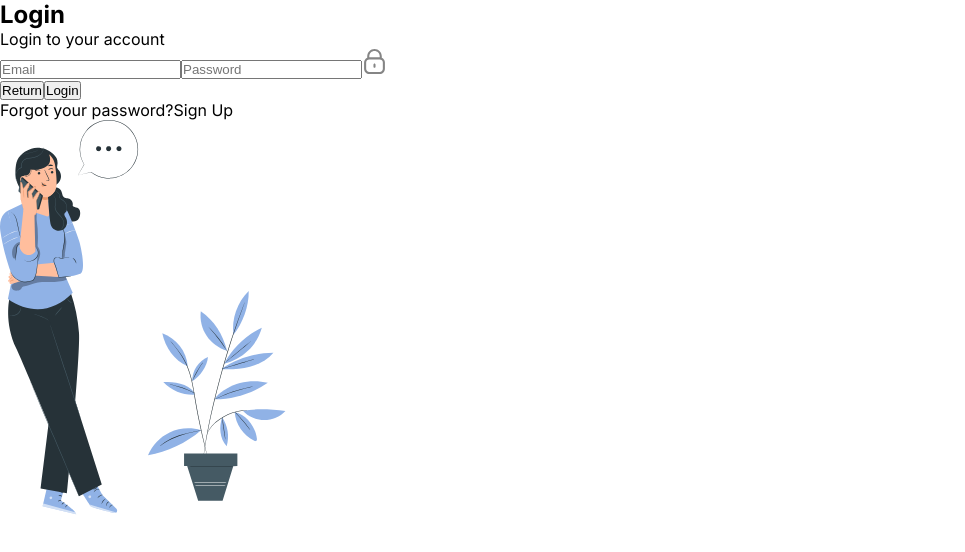
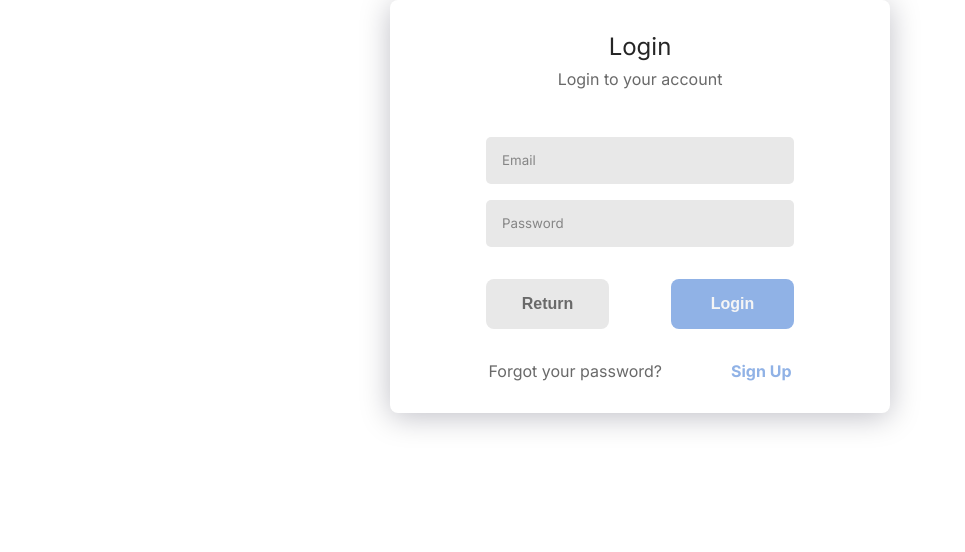
Before and after one commit to Carol-Rocha/Hello_Contacts_frontend, a React (Vite) app: page /login in a window 1280 px wide. Shown: the top 552 px of the page, without its empty margins (0-965 px from the left). Built offline with nearby package versions, Linux system fonts and the light colour scheme.

Commit message:
feat: create form component

```diff
--- /dev/null
+++ b/src/components/Form/index.tsx
@@ -0,0 +1,36 @@
+import { ReactNode } from 'react'
+import loginImage from '../../assets/images/Frame.svg'
+import { StyledFormContainer } from './style'
+
+type TFormContainer = {
+  title: string
+  paragraph: string
+  registration_question: string
+  submitButton: string
+  children: ReactNode
+}
+
+export const FormContainer = ({
+  title,
+  paragraph,
+  registration_question,
+  submitButton,
+  children
+}: TFormContainer) => {
+  return (
+    <StyledFormContainer>
+      <section>
+        <div className='form-information'>
+          <h1>{title}</h1>
+          <p>{paragraph}</p>
+        </div>
+        {children}
+        <div className='form-buttons'>
+          <span>{registration_question}</span>
+          <span id='submit-button'>{submitButton}</span>
+        </div>
+      </section>
+      <img src={loginImage} alt='illustration image' />
+    </StyledFormContainer>
+  )
+}
--- /dev/null
+++ b/src/components/Form/style.ts
@@ -0,0 +1,118 @@
+import styled from 'styled-components'
+
+export const StyledFormContainer = styled.div`
+  display: flex;
+  flex-direction: column;
+  min-width: 300px;
+
+  section {
+    display: flex;
+    flex-direction: column;
+    width: 100%;
+    max-width: 500px;
+    margin: 0 auto;
+    padding: 1rem 1.5rem;
+
+    .form-information {
+      display: flex;
+      flex-direction: column;
+      align-items: center;
+      gap: 0.5rem;
+
+      h1 {
+        color: var(--grey-6);
+        font-weight: lighter;
+      }
+
+      p {
+        color: var(--grey-3);
+      }
+    }
+
+    .form-buttons {
+      display: flex;
+      flex-direction: row;
+      justify-content: space-around;
+
+      span {
+        color: var(--grey-3);
+      }
+
+      #submit-button {
+        color: var(--color-primary-1);
+        font-weight: bolder;
+      }
+    }
+  }
+
+  form {
+    display: flex;
+    flex-direction: column;
+    gap: 1rem;
+
+    padding: 3rem 2rem 2rem 2rem;
+
+    .nav-buttons {
+      display: flex;
+      flex-direction: row;
+      justify-content: space-between;
+      padding-top: 1rem;
+
+      button {
+        padding: 1rem 1.5rem;
+
+        min-width: 40%;
+        border: none;
+        border-radius: var(--border-radius-8);
+
+        background-color: var(--grey-1);
+        color: var(--grey-3);
+        font-size: var(--font-size-16);
+        font-weight: bold;
+      }
+
+      #button-submit {
+        background-color: var(--color-primary-1);
+        color: var(--grey-0);
+        font-weight: bold;
+      }
+
+      button:active,
+      #button-submit:active {
+        background-color: var(--grey-3);
+        color: var(--grey-0);
+        font-weight: bold;
+      }
+    }
+  }
+
+  img {
+    display: none;
+  }
+
+  /* Breakpoint para tablets maiores */
+  @media (min-width: 600px) {
+    /* regras de estilo aqui */
+    section {
+      box-shadow: 0px 4px 30px rgba(0, 4, 30, 0.25);
+      border-radius: var(--border-radius-8);
+
+      padding: 2rem 4rem;
+    }
+  }
+
+  /* Breakpoint para desktops pequenos */
+  @media (min-width: 800px) {
+    flex-direction: row;
+    justify-content: center;
+
+    /* img {
+      display: flex;
+    } */
+  }
+
+  /* Breakpoint para desktops grandes */
+  @media (min-width: 1000px) {
+    /* regras de estilo aqui */
+  }
+`
--- a/src/pages/LoginPage/index.tsx
+++ b/src/pages/LoginPage/index.tsx
@@ -1,42 +1,39 @@
 import { useForm } from 'react-hook-form'
-import loginImage from '../../assets/images/Frame.svg'
-import closed_password from '../../assets/icons/closed_password.svg'
 import { TLoginData, loginSchema } from './validator'
 import { zodResolver } from '@hookform/resolvers/zod'
 import { useAuth } from '../../hooks/useAuth'
+import { Input } from '../../components/Input'
+import { FormContainer } from '../../components/Form'
 
 export const LoginPage = () => {
-  const { register, handleSubmit } = useForm<TLoginData>({
+  const {
+    register,
+    handleSubmit
+    // formState: { errors }
+  } = useForm<TLoginData>({
     resolver: zodResolver(loginSchema)
   })
 
   const { signIn } = useAuth()
   return (
-    <main>
-      <section>
-        <div>
-          <h1>Login</h1>
-          <p>Login to your account</p>
-        </div>
+    <FormContainer
+      title='Login'
+      paragraph='Login to your account'
+      registration_question='Forgot your password?'
+      submitButton='Sign Up'
+    >
       <form onSubmit={handleSubmit(signIn)}>
-          <input type='email' placeholder='Email' {...register('email')} />
-          <input
+        <Input type='email' placeholder='Email' register={register('email')} />
+        <Input
           type='password'
           placeholder='Password'
-            {...register('password')}
+          register={register('password')}
         />
-          <img src={closed_password} alt='icon' />
-          <div>
+        <div className='nav-buttons'>
           <button>Return</button>
-            <button>Login</button>
+          <button id='button-submit'>Login</button>
         </div>
       </form>
-        <div>
-          <span>Forgot your password?</span>
-          <span>Sign Up</span>
-        </div>
-      </section>
-      <img src={loginImage} alt='illustration image' />
-    </main>
+    </FormContainer>
   )
 }
```
Lines whose indentation alone changed are shown as unchanged.
